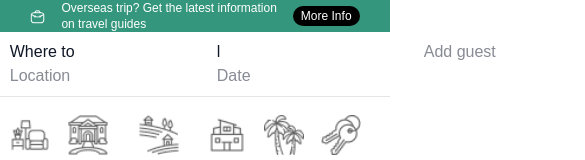
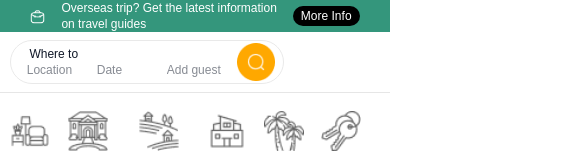
Before and after one commit to Dydex/alx-listing-app-03, a Next.js app: page / in a window 390 px wide. Shown: the top 160 px of the page, 585 px wide, since content can reach past the window. Built offline with nearby package versions, Linux system fonts and the light colour scheme.

Commit message:
Adding search bar for mobile

```diff
--- a/components/layout/Header.tsx
+++ b/components/layout/Header.tsx
@@ -40,20 +40,56 @@ const Header: React.FC = () => {
           </div>
 
           {/* Search Bar */}
-          <div className='flex md:hidden'>
-            <div>
-              <label htmlFor=''>Where to</label>
-              <input type='text' placeholder='Location' className='' />
+          <div className='flex items-center  md:hidden border border-[#E9E9E9] rounded-full'>
+            <div className='flex flex-col items-center '>
+              <label htmlFor='Location' className='text-xs'>
+                Where to
+              </label>
+              <input
+                id='Location'
+                type='text'
+                placeholder='Location'
+                className=' w-[70px] text-xs ml-4 '
+              />
             </div>
 
             <div>
-              <label htmlFor=''>l</label>
-              <input type='text' placeholder='Date' />
+              <input
+                id='Day'
+                type='text'
+                placeholder='Date'
+                className='w-[70px] text-xs mt-4.5'
+              />
             </div>
-            <div>
-              <input type='text' placeholder='Add guest' />
+            <div className='flex '>
+              <input
+                id='People'
+                type='text'
+                placeholder='Add guest'
+                className='w-[70px] text-xs mt-4'
+              />
+            </div>
+
+            <div className='flex items-center pr-1'>
+              {' '}
+              <Button
+                icon={
+                  <Image
+                    src='/icons/Frame 22.png'
+                    alt='Search-icon'
+                    width={38}
+                    height={38}
+                  />
+                }
+                className='w-[42px] h-[42px]'
+                label='Search'
+                onClick={() => {
+                  /* handle search click */
+                }}
+              />{' '}
             </div>
           </div>
+
           <div
             className=' hidden md:flex flex-row items-center justify-center
                   border border-[#E9E9E9] rounded-full bg-white
```
